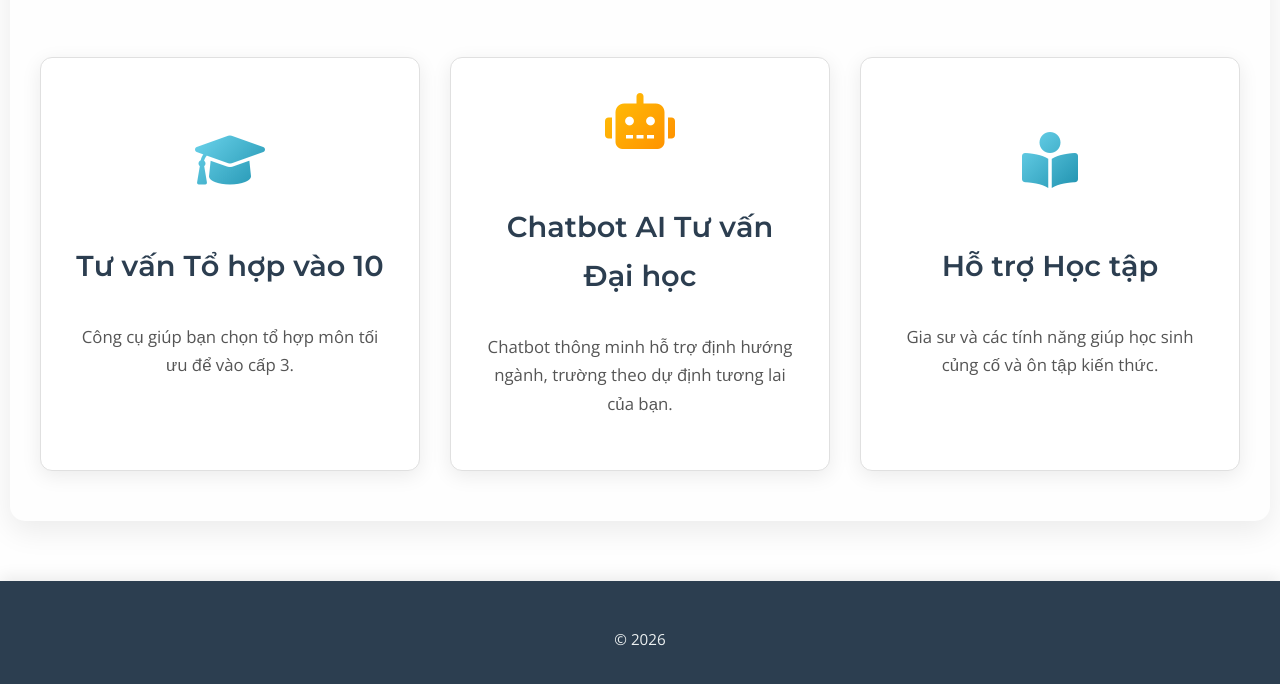
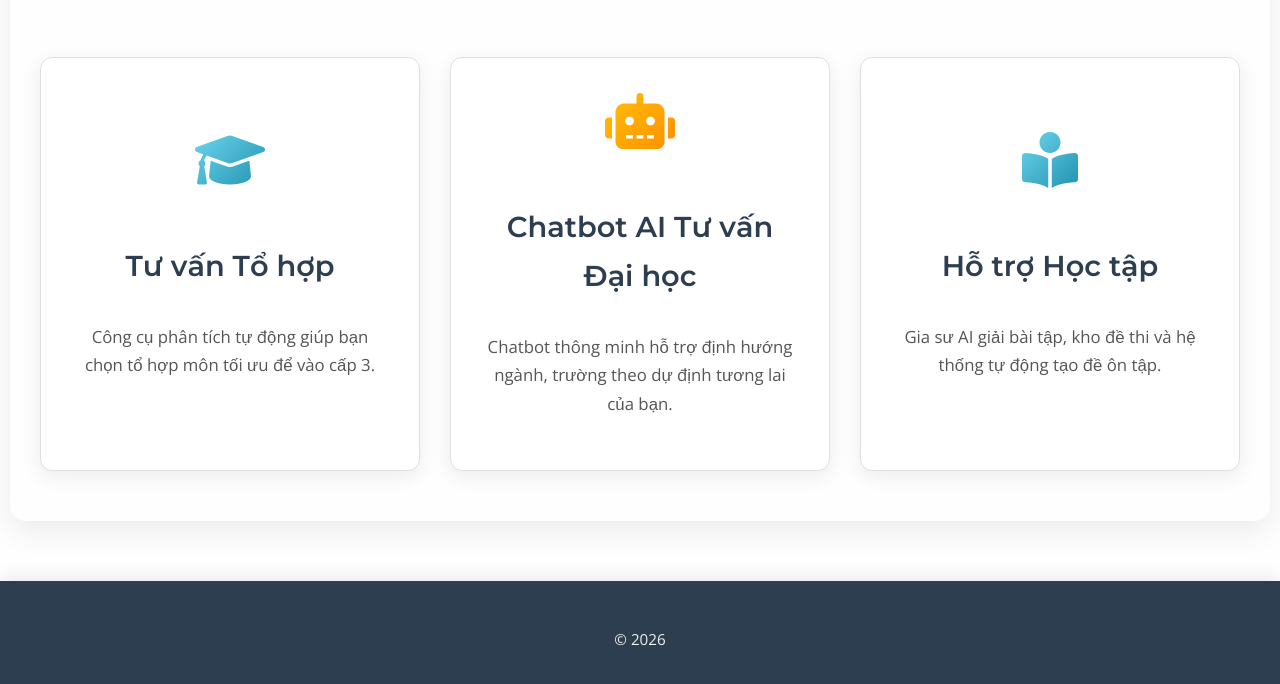
Before and after one commit to duankhoahocgiaoduc-tech/duankhoahocgiaoduc, a plain HTML site: page index.html in a window 1280 px wide. Shown: the part 672-1356 px from the top of the page. Drawn offline with nearby package versions, Linux system fonts and the light colour scheme.

Commit message:
index.html

```diff
--- a/index.html
+++ b/index.html
@@ -254,8 +254,8 @@
 
         <div class="features-grid">
             <a href="tuvantohop.html" class="feature-card">
-                <i class="fas fa-graduation-cap"></i> <h3>Tư vấn Tổ hợp vào 10</h3>
-                <p>Công cụ giúp bạn chọn tổ hợp môn tối ưu để vào cấp 3.</p>
+                <i class="fas fa-graduation-cap"></i> <h3>Tư vấn Tổ hợp</h3>
+                <p>Công cụ phân tích tự động giúp bạn chọn tổ hợp môn tối ưu để vào cấp 3.</p>
             </a>
             <a href="hotrohoctap.html" class="feature-card">
                 <i class="fas fa-robot"></i> <h3>Chatbot AI Tư vấn Đại học</h3>
@@ -264,7 +264,7 @@
 
             <a href="hocluyen.html" class="feature-card">
                 <i class="fas fa-book-reader"></i> <h3>Hỗ trợ Học tập</h3>
-                <p>Gia sư và các tính năng giúp học sinh củng cố và ôn tập kiến thức.</p>
+                <p>Gia sư AI giải bài tập, kho đề thi và hệ thống tự động tạo đề ôn tập.</p>
             </a>
         </div>
     </div>
```
